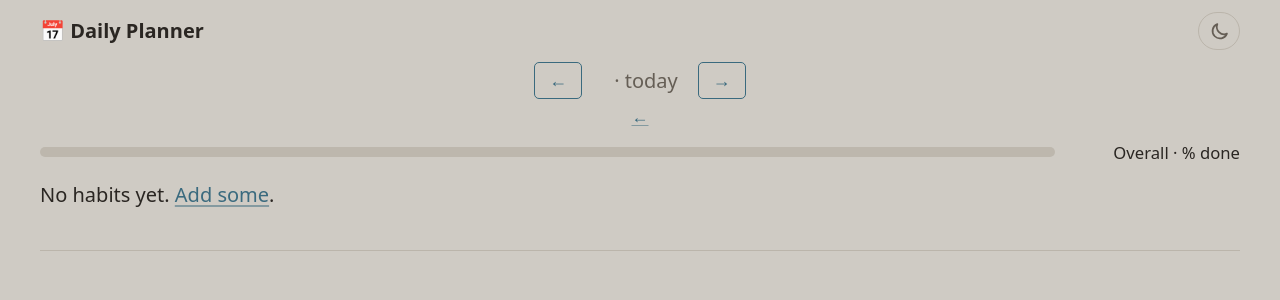
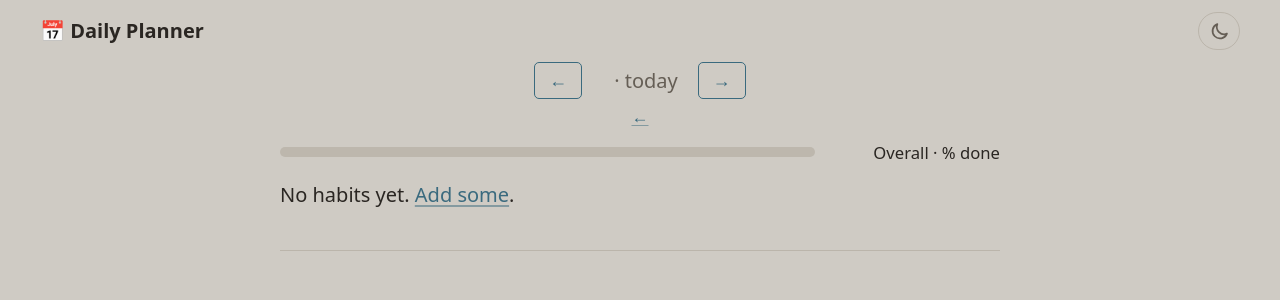
Before and after one commit to iraynovskyy/daily-planner, a Python web app: template app/templates/day.html in a window 1280 px wide. Shown: the top 300 px of the page. Run offline with Jinja, Linux system fonts and the light colour scheme; the template is opened without the code that fills it, so the values that code supplies are empty; some libraries are stand-ins or nearby versions.

Commit message:
Today: a centred ~720px column on wide screens
Rows no longer stretch across the whole screen, so a habit's name and its
checkboxes stay close, like a sheet of paper (as Things, Todoist or Reminders do).
Notes stack in the column. Month and Year keep the full width for their grids;
phones are unchanged.

Co-Authored-By: Claude Opus 5.5 <noreply@anthropic.com>

```diff
--- a/app/static/style.css
+++ b/app/static/style.css
@@ -226,6 +226,11 @@ table.month .future { opacity: .55; }
 .timeline-tip .tip-row { display: flex; align-items: center; gap: .5rem; color: var(--pico-muted-color); }
 .timeline-tip .tip-row b { color: var(--pico-color); font-weight: 700; min-width: 2.6rem; }
 .timeline-tip .tip-row span:last-child { margin-left: auto; padding-left: .5rem; }
+
+/* Today: a centred column (~720px) instead of rows across the whole screen, so a habit's
+   name and its checkboxes stay close; notes stack in it. Phones are narrower anyway. */
+.day-page { max-width: 36rem; margin-inline: auto; }
+.day-page .note-blocks { grid-template-columns: minmax(0, 1fr); gap: .6rem; }
 
 /* Note cards (Own Tips, Ideas) under the checklist: side by side, each collapsible */
 .note-blocks {
--- a/app/templates/day.html
+++ b/app/templates/day.html
@@ -1,6 +1,8 @@
 {% extends "base.html" %}
 {% block title %}{{ day.strftime("%a, %d %b %Y") }} · Daily Planner{% endblock %}
 {% block content %}
+{# One readable column on wide screens, like a sheet of paper (see .day-page). #}
+<div class="day-page">
 <nav class="day-nav">
   <a href="/day/{{ prev_day.isoformat() }}" role="button" class="outline">←</a>
   <hgroup>
@@ -32,4 +34,5 @@
 {% endfor %}
 
 {% include "partials/note_blocks.html" %}
+</div>
 {% endblock %}
```
